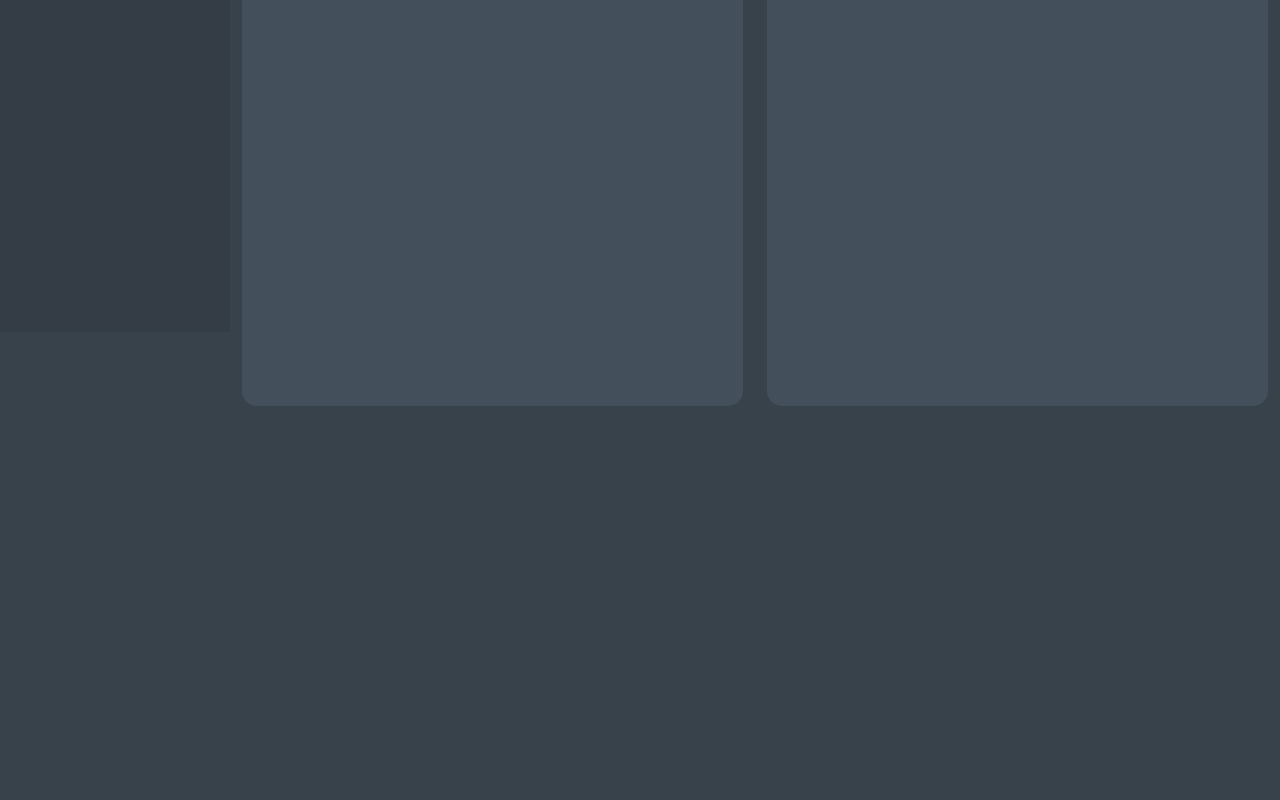
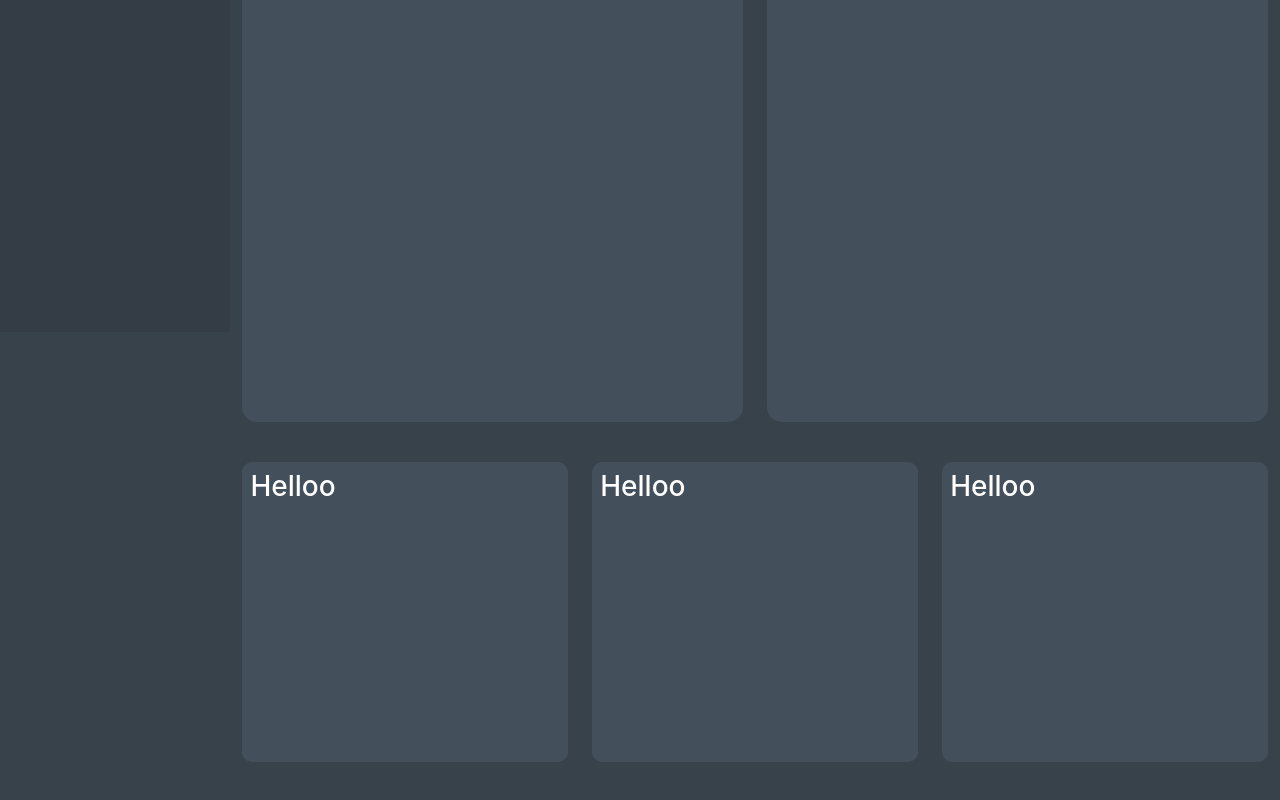
Before and after one commit to HarryNdegwa/adminplus, a React (Create React App) app: page / in a window 1280 px wide. Shown: the part 468-1268 px from the top of the page. Built offline with nearby package versions, Linux system fonts and the light colour scheme.

Commit message:
Added charts components

```diff
--- /dev/null
+++ b/src/components/Main/Charts.js
@@ -0,0 +1,35 @@
+import React from "react";
+import styled from "styled-components";
+
+const ChartsWrapper = styled.div`
+  > div .chart {
+    height: 300px;
+    background-color: #434f5b;
+    border-radius: 10px;
+  }
+`;
+
+function Charts(props) {
+  return (
+    <ChartsWrapper className="row my-3 gy-4">
+      <div className="col-md-6 col-lg-4">
+        <div className="chart p-2">
+          <h3>Helloo</h3>
+        </div>
+      </div>
+      <div className="col-md-6 col-lg-4">
+        <div className="chart p-2">
+          <h3>Helloo</h3>
+        </div>
+      </div>
+
+      <div className="col-md-6 col-lg-4">
+        <div className="chart p-2">
+          <h3>Helloo</h3>
+        </div>
+      </div>
+    </ChartsWrapper>
+  );
+}
+
+export default Charts;
--- a/src/components/Main/Graphs.js
+++ b/src/components/Main/Graphs.js
@@ -11,7 +11,7 @@ const GraphsWrapper = styled.div`
 
 function Graphs(props) {
   return (
-    <GraphsWrapper className="row my-3 gy-2">
+    <GraphsWrapper className="row my-3 gy-4">
       <div className="col-lg-6">
         <div className="graph p-3">
           <h3>Helloo</h3>
--- a/src/views/Home/Home.js
+++ b/src/views/Home/Home.js
@@ -5,6 +5,7 @@ import SideBar from "../../components/SideBar/SideBar";
 import TopHeader from "../../components/Main/TopHeader";
 import SummaryCards from "../../components/Main/SummaryCards";
 import Graphs from "../../components/Main/Graphs";
+import Charts from "../../components/Main/Charts";
 
 const MainWrapper = styled.main`
   background-color: #38424b;
@@ -14,6 +15,7 @@ const MainWrapper = styled.main`
 
 const MainRightSideBar = styled.div`
   width: 82%;
+  background-color: #38424b;
   @media (max-width: 1199px) {
     width: 100%;
   }
@@ -21,7 +23,7 @@ const MainRightSideBar = styled.div`
 
 function Home(props) {
   return (
-    <div style={{ height: "2000px" }}>
+    <div style={{ height: "2500px" }}>
       <Header />
       <MainWrapper>
         <SideBar />
@@ -30,6 +32,7 @@ function Home(props) {
             <TopHeader />
             <SummaryCards />
             <Graphs />
+            <Charts />
           </div>
         </MainRightSideBar>
       </MainWrapper>
```
